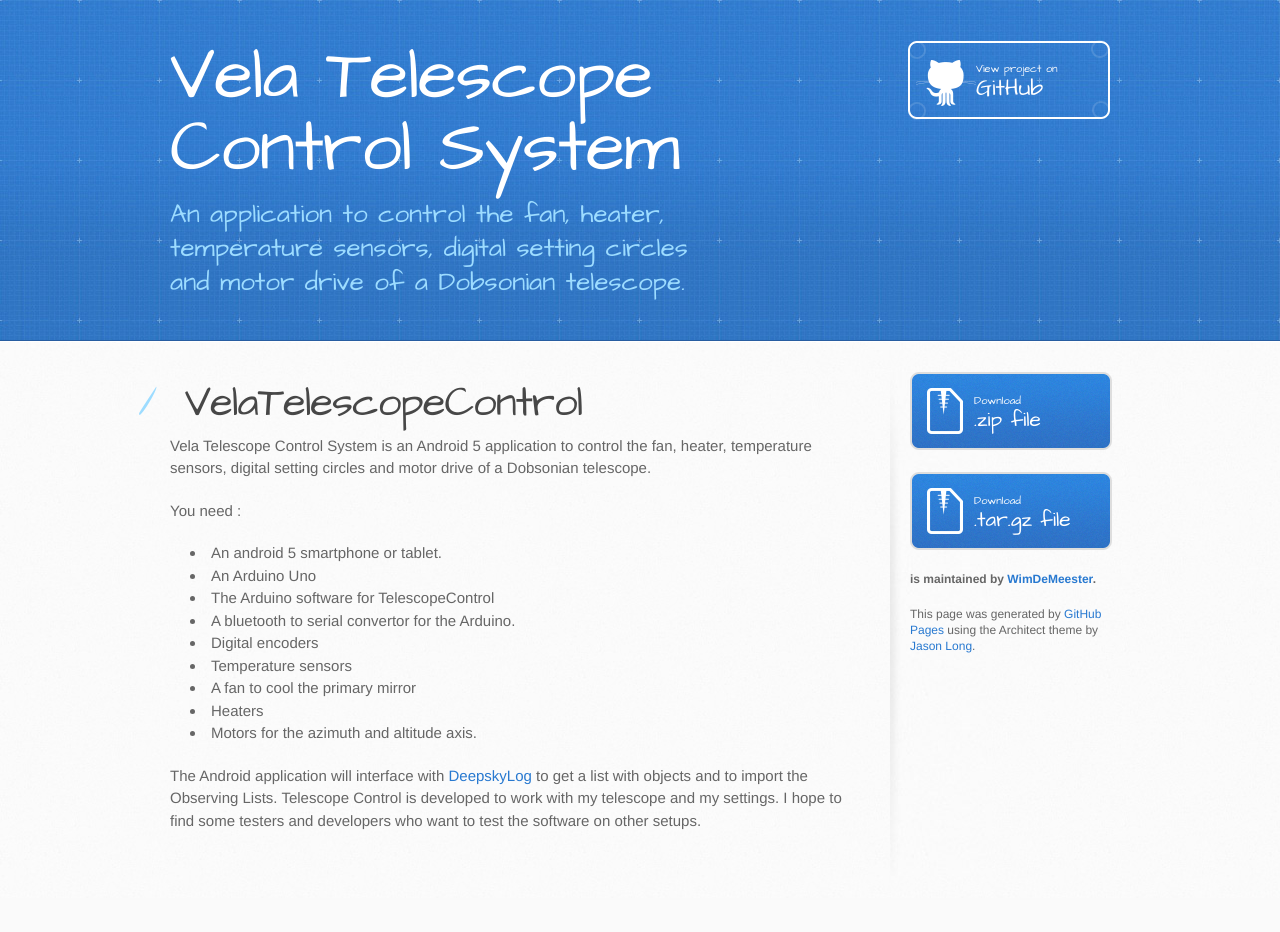
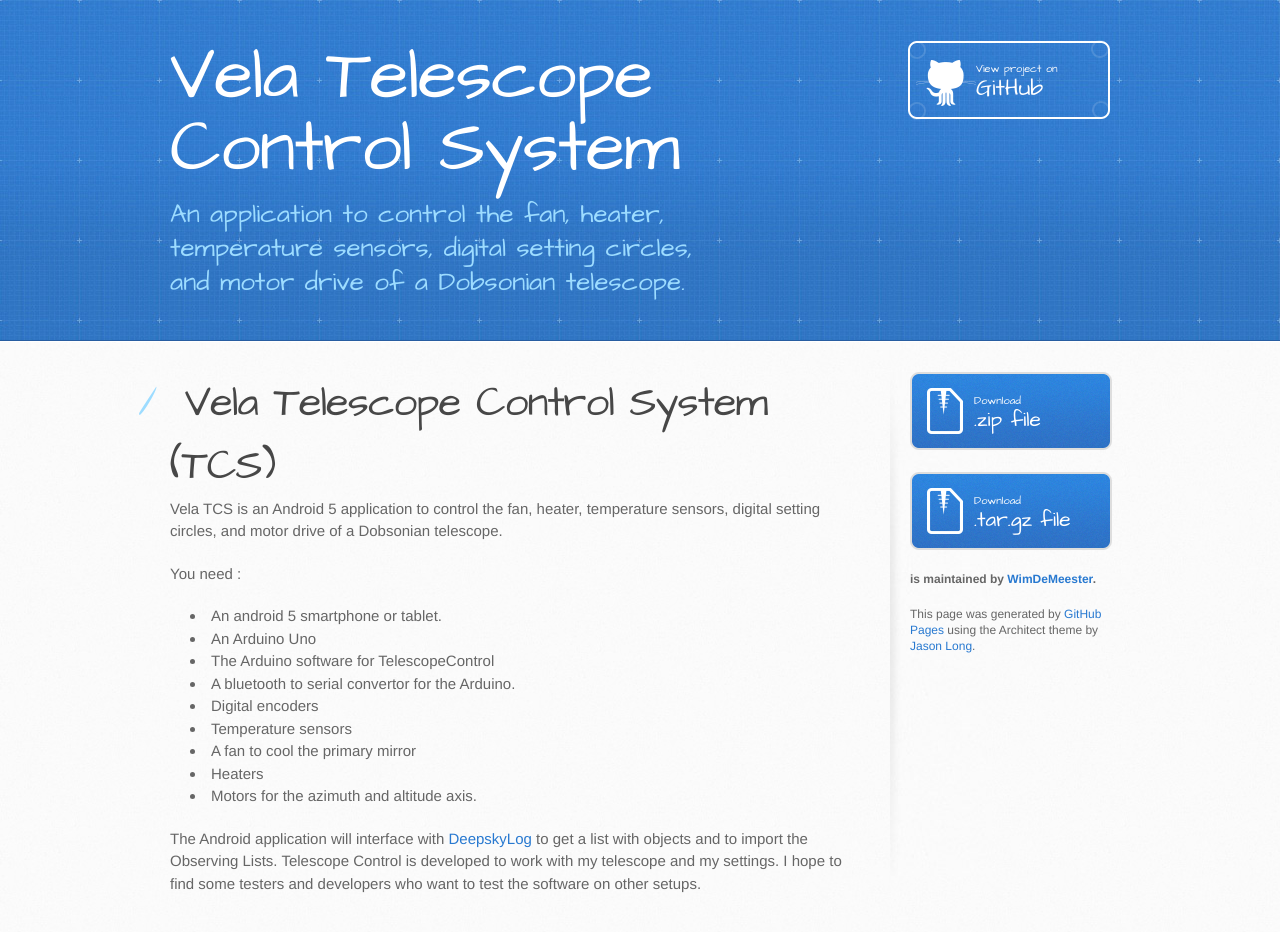
Before and after one commit to WimDeMeester/Vela, a plain HTML site: page index.html in a window 1280 px wide. Before the commit the page ends 898 px from the top, so only its background shows below. Drawn offline with Linux system fonts and the light colour scheme.

Commit message:
Language editing by my lovely wife.

```diff
--- a/index.html
+++ b/index.html
@@ -20,7 +20,7 @@
     <header>
       <div class="inner">
         <h1>Vela Telescope Control System</h1>
-        <h2>An application to control the fan, heater, temperature sensors, digital setting circles and motor drive of a Dobsonian telescope.</h2>
+        <h2>An application to control the fan, heater, temperature sensors, digital setting circles, and motor drive of a Dobsonian telescope.</h2>
         <a href="https://github.com/WimDeMeester/VelaTelescopeControlSystem" class="button"><small>View project on</small> GitHub</a>
       </div>
     </header>
@@ -29,10 +29,10 @@
       <div class="inner clearfix">
         <section id="main-content">
           <h1>
-<a id="velatelescopecontrol" class="anchor" href="#velatelescopecontrol" aria-hidden="true"><span class="octicon octicon-link"></span></a>VelaTelescopeControl</h1>
+<a id="velatelescopecontrol" class="anchor" href="#velatelescopecontrol" aria-hidden="true"><span class="octicon octicon-link"></span></a>Vela Telescope Control System (TCS)</h1>
 
-<p>Vela Telescope Control System  is an Android 5 application to control the fan, heater, temperature sensors,
-digital setting circles and motor drive of a Dobsonian telescope. </p>
+<p>Vela TCS is an Android 5 application to control the fan, heater, temperature sensors,
+digital setting circles, and motor drive of a Dobsonian telescope. </p>
 
 <p>You need :</p>
 
```
